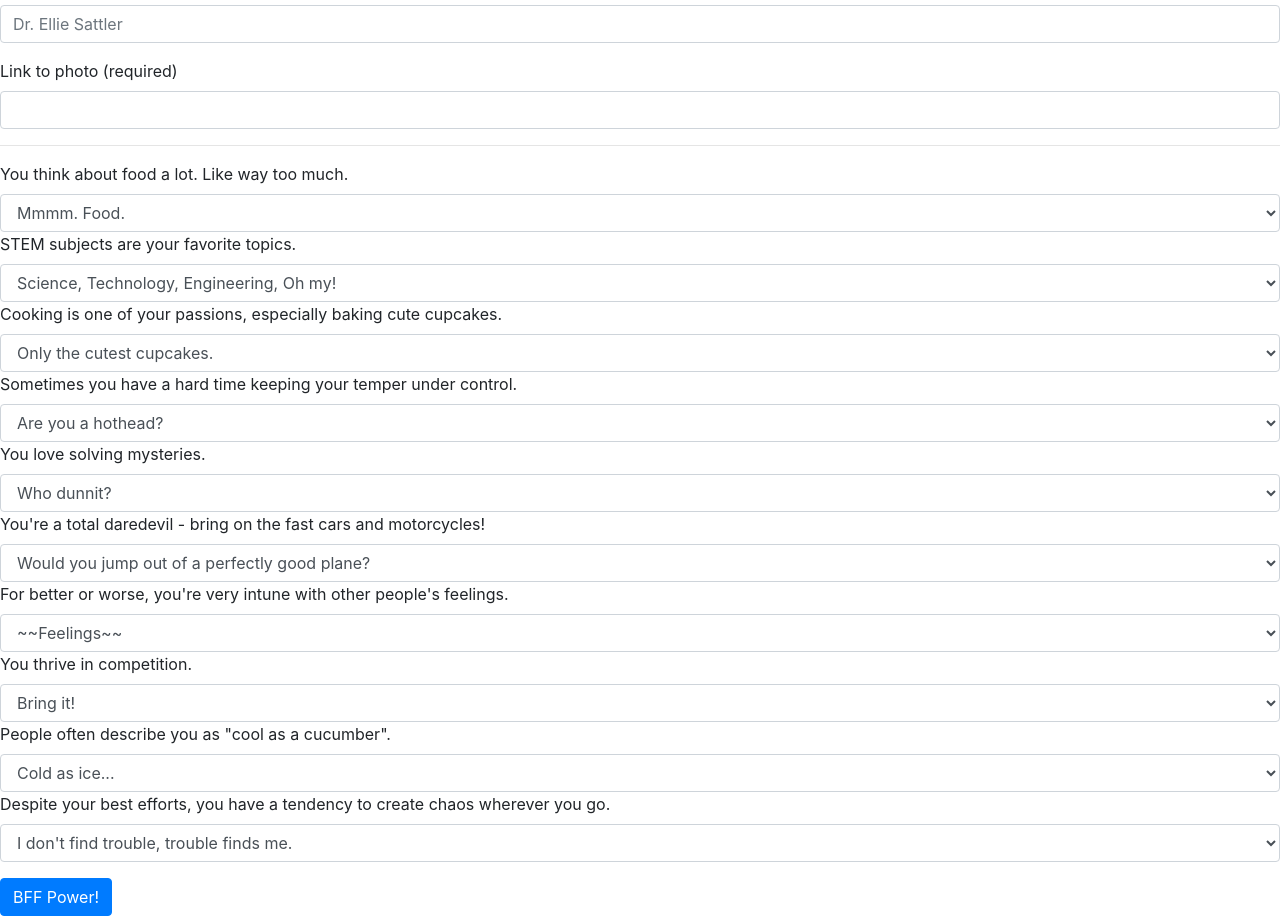
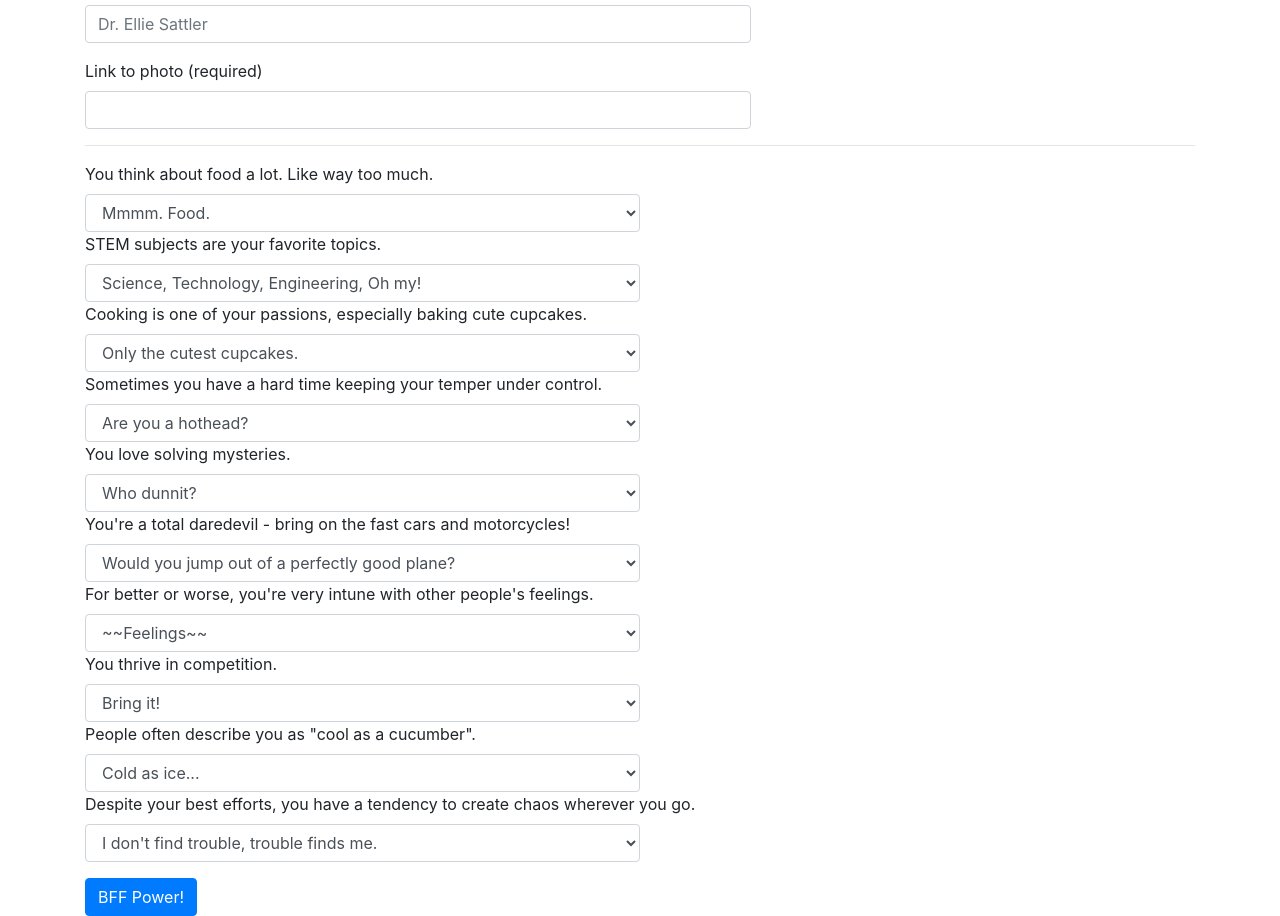
Before and after one commit to cplank/friend-finder, a website: page app/public/survey.html in a window 1280 px wide. Shown: the part 154-1070 px from the top of the page. Drawn offline with nearby package versions, Linux system fonts and the light colour scheme.

Commit message:
Added readme

```diff
--- a/app/data/friends.js
+++ b/app/data/friends.js
@@ -1,5 +1,6 @@
 //save application's data as an array of objects.
 
+//making a function to cut down on repeated typing
 function newScout(name, photo, scores) {
     return {
         name, photo, scores
@@ -19,4 +20,5 @@ let allScouts = [
     newScout("Sailor Mini Moon", "https://vignette.wikia.nocookie.net/sailormoon/images/9/96/Eternal_Sailor_Chibi_Moon.jpg/revision/latest?cb=20180810085933", [5, 1, 1, 5, 5, 4, 4, 3, 1, 4])
 ];
 
+//exporting the data
 module.exports = allScouts;
--- /dev/null
+++ b/app/public/style.css
@@ -0,0 +1,3 @@
+body {
+    background-image: url(images/heartsbackground.gif);
+}
--- a/app/public/survey.html
+++ b/app/public/survey.html
@@ -23,20 +23,21 @@
 <body>
     <h1>Survey Questions</h1>
     <hr>
+    <div class="container">
         <h2>About You</h2>
         <form>
             <div class="form-group">
                 <label for="input1">Name (required)</label>
-            <input type="text" class="form-control" id="Name" placeholder="Dr. Ellie Sattler">
+                <input type="text" class="form-control" id="Name" style="width: 60%;" placeholder="Dr. Ellie Sattler">
             </div>
             <div class="form-group">
                 <label for="input2">Link to photo (required)</label>
-            <input type="text" class="form-control" id="photo">
+                <input type="text" class="form-control" id="photo" style="width: 60%;">
             </div>
             <hr>
             <div class="form-group">
                 <label for="question1">You think about food a lot. Like way too much.</label>
-            <select class="form-control" id="question1">
+                <select class="form-control" id="question1" style="width:50%;">
                     <option value="Default" selected disabled>Mmmm. Food.</option>
                     <option value="1">1 (not really me)</option>
                     <option value="2">2</option>
@@ -45,7 +46,7 @@
                     <option value="5">5 (totes me!)</option>
                 </select>
                 <label for="question2">STEM subjects are your favorite topics.</label>
-            <select class="form-control" id="question2">
+                <select class="form-control" id="question2" style="width: 50%;">
                     <option value="Default" selected disabled>Science, Technology, Engineering, Oh my!</option>
                     <option value="1">1 (not really me)</option>
                     <option value="2">2</option>
@@ -54,7 +55,7 @@
                     <option value="5">5 (totes me!)</option>
                 </select>
                 <label for="question3">Cooking is one of your passions, especially baking cute cupcakes.</label>
-            <select class="form-control" id="question3">
+                <select class="form-control" id="question3" style="width: 50%;">
                     <option value="Default" selected disabled>Only the cutest cupcakes.</option>
                     <option value="1">1 (not really me)</option>
                     <option value="2">2</option>
@@ -63,7 +64,7 @@
                     <option value="5">5 (totes me!)</option>
                 </select>
                 <label for="question4">Sometimes you have a hard time keeping your temper under control.</label>
-            <select class="form-control" id="question4">
+                <select class="form-control" id="question4" style="width: 50%;">
                     <option value="Default" selected disabled>Are you a hothead?</option>
                     <option value="1">1 (not really me)</option>
                     <option value="2">2</option>
@@ -72,7 +73,7 @@
                     <option value="5">5 (totes me!)</option>
                 </select>
                 <label for="question5">You love solving mysteries.</label>
-            <select class="form-control" id="question5">
+                <select class="form-control" id="question5" style="width: 50%;">
                     <option value="Default" selected disabled>Who dunnit?</option>
                     <option value="1">1 (not really me)</option>
                     <option value="2">2</option>
@@ -81,7 +82,7 @@
                     <option value="5">5 (totes me!)</option>
                 </select>
                 <label for="question6">You're a total daredevil - bring on the fast cars and motorcycles!</label>
-            <select class="form-control" id="question6">
+                <select class="form-control" id="question6" style="width: 50%;">
                     <option value="Default" selected disabled>Would you jump out of a perfectly good plane?</option>
                     <option value="1">1 (not really me)</option>
                     <option value="2">2</option>
@@ -90,7 +91,7 @@
                     <option value="5">5 (totes me!)</option>
                 </select>
                 <label for="question7">For better or worse, you're very intune with other people's feelings.</label>
-            <select class="form-control" id="question7">
+                <select class="form-control" id="question7" style="width: 50%;">
                     <option value="Default" selected disabled>~~Feelings~~</option>
                     <option value="1">1 (not really me)</option>
                     <option value="2">2</option>
@@ -99,7 +100,7 @@
                     <option value="5">5 (totes me!)</option>
                 </select>
                 <label for="question8">You thrive in competition.</label>
-            <select class="form-control" id="question8">
+                <select class="form-control" id="question8" style="width: 50%;">
                     <option value="Default" selected disabled>Bring it!</option>
                     <option value="1">1 (not really me)</option>
                     <option value="2">2</option>
@@ -108,7 +109,7 @@
                     <option value="5">5 (totes me!)</option>
                 </select>
                 <label for="question9">People often describe you as "cool as a cucumber".</label>
-            <select class="form-control" id="question9">
+                <select class="form-control" id="question9" style="width: 50%;">
                     <option value="Default" selected disabled>Cold as ice...</option>
                     <option value="1">1 (not really me)</option>
                     <option value="2">2</option>
@@ -118,7 +119,7 @@
                 </select>
                 <label for="question10">Despite your best efforts, you have a tendency to create chaos wherever you
                     go.</label>
-            <select class="form-control" id="question10">
+                <select class="form-control" id="question10" style="width: 50%;">
                     <option value="Default" selected disabled>I don't find trouble, trouble finds me.</option>
                     <option value="1">1 (not really me)</option>
                     <option value="2">2</option>
@@ -129,6 +130,7 @@
             </div>
             <button type="submit" class="btn btn-primary submit">BFF Power!</button>
         </form>
+    </div>
 
     <!-- Modal -->
     <div id="modal" class="modal fade" role="dialog">
@@ -151,15 +153,16 @@
     </div>
 
     <script type="text/javascript">
-        //grab the value of each survey answer and save into an array
-        //post the array to the server
+        //submit button on click
         $(".submit").on("click", function (event) {
             event.preventDefault();
 
+            //checking to make sure required answers are submitted
             if ($("#Name").val() === "" || $("photo").val() === "") {
                 alert("Please enter your name and submit a photo!")
             } else {
 
+                //storing the values from each question in an array
                 let userScore = [
                     $("#question1").val(),
                     $("#question2").val(),
@@ -173,10 +176,11 @@
                     $("#question10").val()
                 ]
 
-                console.log(userScore);
 
+                //AJAX post sending over the user score
                 $.post("/api/friends", { userScore }, function (data) {
-                    console.log("Your BFF is:", data);
+
+                    //jQuery to make the modal pop up with your BFF's name and photo
                     $(".modal-body").html(`<p>${data.name}</p><img src="${data.photo}" style="width: 50%";/>`);
                     $("#modal").modal('show');
                 })
--- a/app/routing/htmlRoutes.js
+++ b/app/routing/htmlRoutes.js
@@ -23,4 +23,6 @@ module.exports = function (app) {
         console.log("Youve maybe also hit home");
     })
 
+
+
 }
--- a/css/style.css
+++ /dev/null
@@ -1,3 +0,0 @@
-body {
-    background-image: url(../images/heartsbackground.gif);
-}
--- a/server.js
+++ b/server.js
@@ -11,6 +11,7 @@ const PORT = process.env.PORT || 8008;
 app.use(express.urlencoded({ extended: true }));
 app.use(express.json());
 
+
 //use routes to give the server a map of how to respond
 
 require("./app/routing/apiRoutes")(app);
```
Also changed, not shown: app/public/home.html (+1 -4 lines), app/routing/apiRoutes.js (+7 -3 lines), README.md, app/public/images/allscouts.png (renamed from images/allscouts.png), app/public/images/chibimoon.png (renamed from images/chibimoon.png), app/public/images/heartsbackground.gif (renamed from images/heartsbackground.gif). Lines whose indentation alone changed are shown as unchanged.
